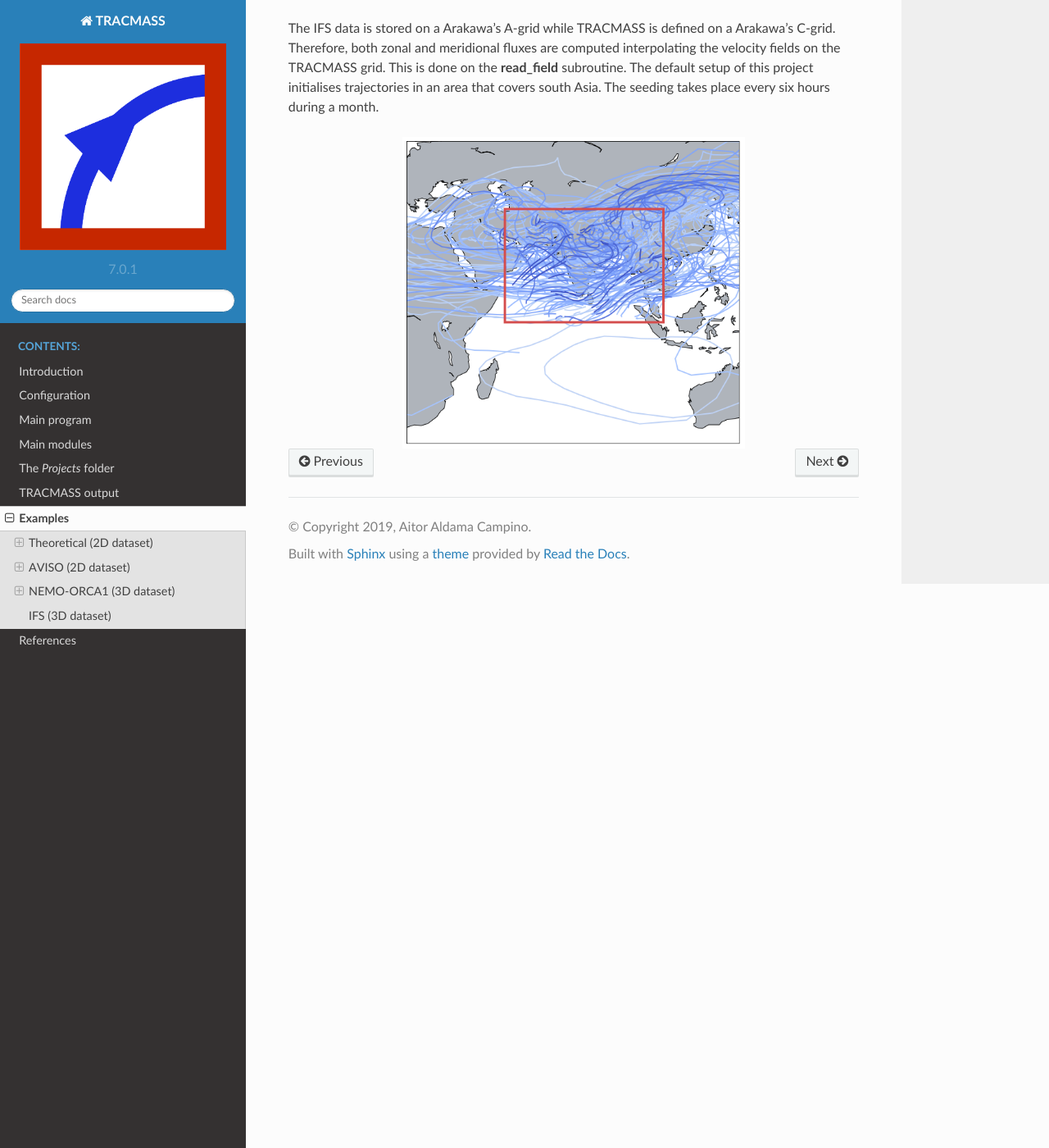
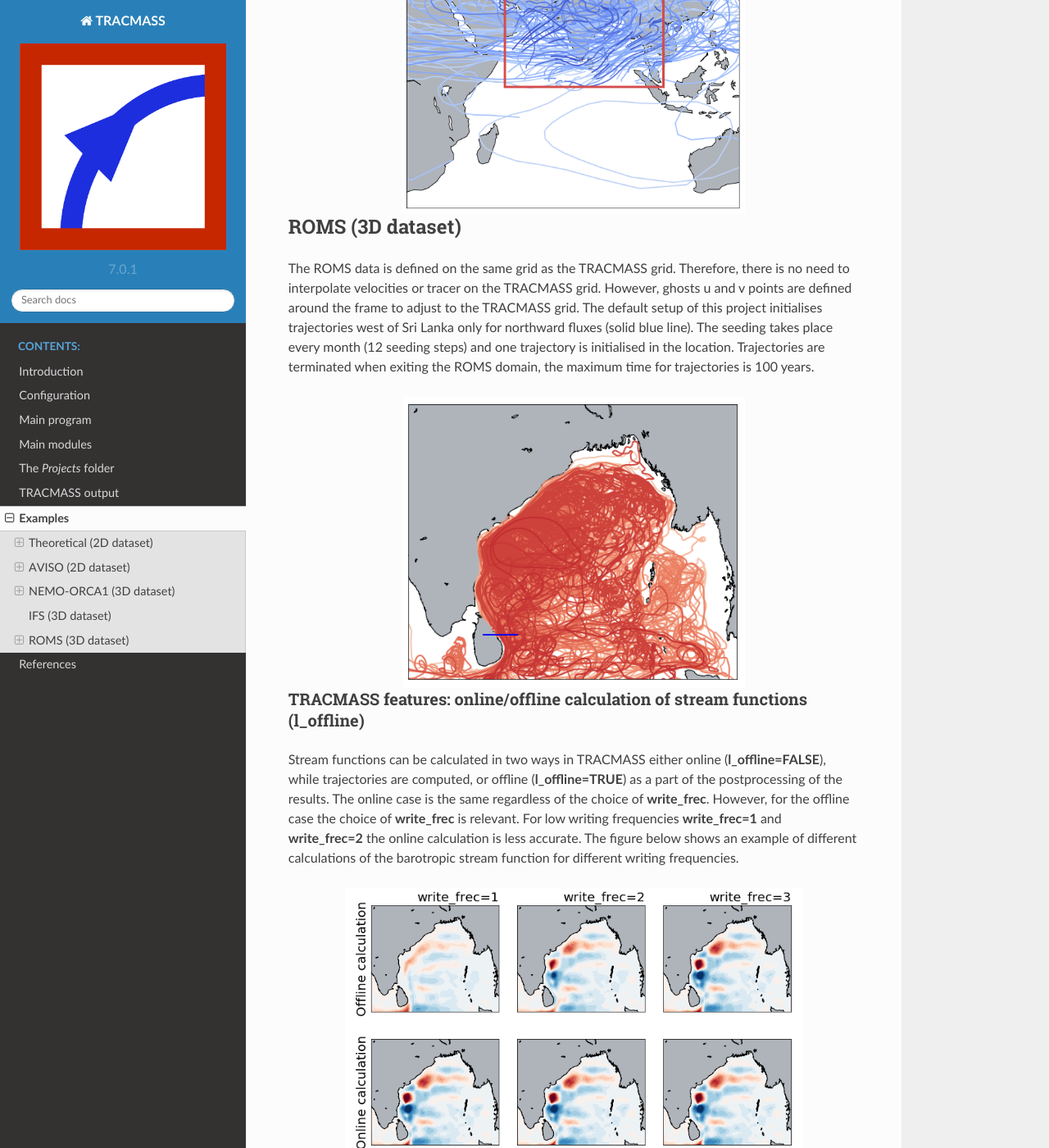
Before and after one commit to TRACMASS/Tracmass, a Sphinx documentation site: the page built from docs/Examples.rst, in a window 1280 px wide and 1400 px high, scrolled down 6655 px. Shown: the whole window at 82% size. Built offline with Sphinx 7.4.7 and the Read the Docs theme 2.0.0, drawn with Linux system fonts in a browser that asks for light colours; formulas are drawn with MathJax 3; some of the changed text lies outside the part shown.

Commit message:
Update [02/10/2020]
- mod_stream.F90: new method to compute stream functions from online
calculations (l_offline = .FALSE.).

- mod_pos.F90: fixed bug related to index correction for eat-west cyclic
conditions.

- mod_postprocess.F90: update initialisation of traj_out.

- Documentation: include new examples to project ROMS.

- Update of README.md: update name of old repository.

```diff
--- a/docs/Examples.rst
+++ b/docs/Examples.rst
@@ -114,7 +114,7 @@ TRACMASS features: stream functions II (**psiyz** - meridional)
 If stream function calculation (**l_psi**) is activated, a stream function will be calculated to each of the killing zones. This way one is able to separate the total Lagrangian meridional stream function into the different components depending of the killing zone. All the stream functions showed in the figure below are computed offline and with **dirpsi** equal to minus one. Trajectories are starting both in the northern and southern boundary.
 
 .. image:: figs/fig_orca1_4.png
-    :width: 80%
+    :width: 100%
     :align: center
     :alt: An example of meridional stream functions.
 
@@ -138,3 +138,25 @@ The IFS data is stored on a Arakawa's A-grid while TRACMASS is defined on a Arak
     :width: 60%
     :align: center
     :alt: An example of a run with IFS data.
+
+ROMS (3D dataset)
+-----------------
+
+The ROMS data is defined on the same grid as the  TRACMASS grid. Therefore, there is no need to interpolate velocities or tracer on the TRACMASS grid. However, ghosts u and v points are defined around the frame to adjust to the TRACMASS grid. The default setup of this project initialises trajectories west of Sri Lanka only for northward fluxes (solid blue line). The seeding takes place every month (12 seeding steps) and one trajectory is initialised in the location. Trajectories are terminated when exiting the ROMS domain, the maximum time for trajectories is 100 years.
+
+.. image:: figs/fig_roms_1.png
+    :width: 60%
+    :align: center
+    :alt: An example of a run with ROMS data.
+
+TRACMASS features: online/offline calculation of stream functions (**l_offline**)
+^^^^^^^^^^^^^^^^^^^^^^^^^^^^^^^^^^^^^^^^^^^^^^^^^^^^^^^^^^^^^^^^^^^^^^^^^^^^^^^^^
+
+Stream functions can be calculated in two ways in TRACMASS either online (**l_offline=FALSE**), while trajectories are computed, or offline (**l_offline=TRUE**) as a part of the postprocessing of the results. The online case is the same regardless of the choice of **write_frec**. However, for the offline case the choice of **write_frec** is relevant. For low writing frequencies **write_frec=1** and **write_frec=2** the online calculation is less accurate. The figure below shows an example of different calculations of the barotropic stream function for different writing frequencies.
+
+.. image:: figs/fig_roms_2.png
+    :width: 80%
+    :align: center
+    :alt: An example of l_offline use.
+
+.. warning:: Offline calculation of stream functions may give a wrong result for **write_frec=1** and **write_frec=2**. For an accurate calculation of stream functions use **write_frec=3** or **write_frec=4** or an online calculation.
```
Also changed, not shown: other parts of docs/Examples.rst (+2 -2 lines), README.md (+1 -1 lines), docs/figs/fig_orca1_4.png, docs/figs/fig_roms_1.png (added), docs/figs/fig_roms_2.png (added), 4 other files.
